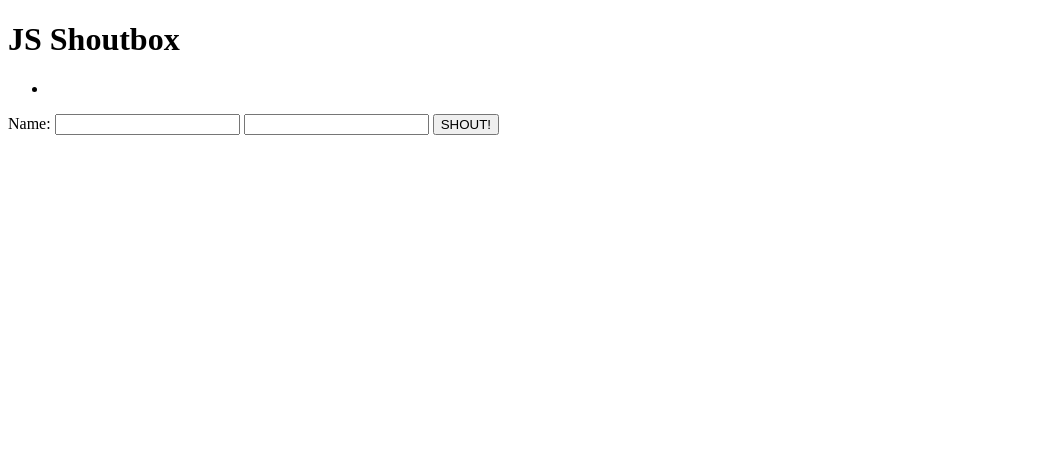
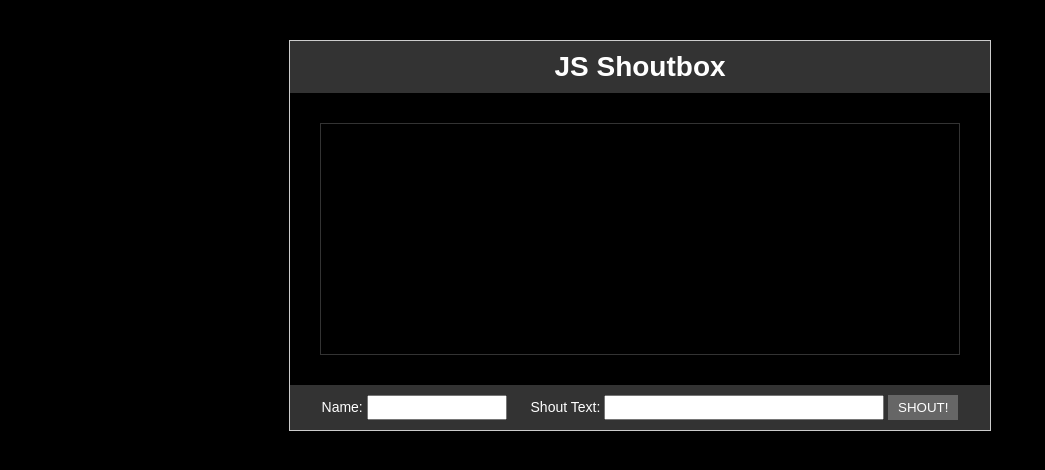
Before and after one commit to krishnashrestha99/jsshoutbox, a PHP site: page / in a window 1280 px wide. Shown: the top 470 px of the page, without its empty margins (0-1045 px from the left). Run offline with PHP 8.4, Linux system fonts and the light colour scheme.

Commit message:
CSS added

```diff
--- a/css/style.css
+++ b/css/style.css
@@ -0,0 +1,76 @@
+*
+{
+	padding: 0;
+	margin: 0;
+}
+
+body
+{
+	font-family: "Arial", sans-serif;
+	background: #000;
+	color: #fff;
+	font-size: 14px;
+}
+
+#container
+{
+	width: 700px;
+	margin: 40px auto;
+	overflow: auto;
+	border: #ccc 1px solid;
+}
+
+header
+{
+	background: #333;
+	padding: 10px;
+	text-align: center;
+
+}
+
+#shouts
+{
+	height: 200px;
+	border: #333 1px solid;
+	margin : 30px;
+	padding: 15px;
+}
+
+#shouts li
+{
+	list-style: none;
+	line-height: 1.7em;
+}
+
+footer
+{
+	padding: 10px;
+	background: #333;
+	text-align: center;
+}
+
+input#name, input#shout
+{
+	padding: 3px;
+	height: 15px;
+}
+
+input#name
+{
+	width: 130px;
+	margin-right: 20px;
+}
+
+input#shout
+{
+	width: 270px;
+}
+
+input#submit
+{
+	padding: 5px 10px;
+	border : 0;
+	background: #666;
+	color: #fff;
+	cursor: pointer;
+}
--- a/index.php
+++ b/index.php
@@ -24,7 +24,7 @@
 			<form action="">
 				<label for="name">Name:</label>
 				<input type="text" id="name">
-				<label for="shout_text"></label>
+				<label for="shout_text">Shout Text:</label>
 				<input type="text" id="shout">
 				<input type="submit" id="submit" value="SHOUT!">
 			</form>
```
